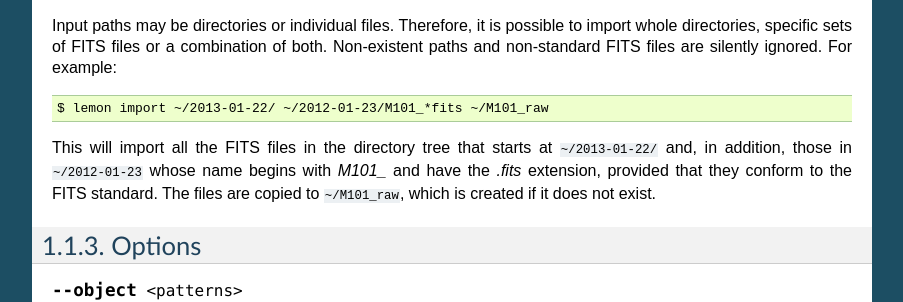
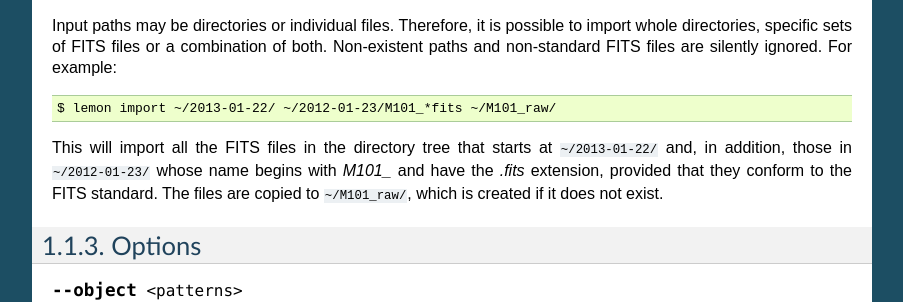
Before and after one commit to vterron/lemon, a Sphinx documentation site: the page built from Doc/commands/import.rst, in a window 1280 px wide and 900 px high, scrolled down 924 px. Shown: the part 159-461 px from the top of the window, without its empty margins (198-1101 px from the left). Built offline with Sphinx 7.4.7, drawn with Linux system fonts in a browser that asks for light colours; some of the changed text lies outside the part shown.

```diff
--- a/Doc/commands/import.rst
+++ b/Doc/commands/import.rst
@@ -87,13 +87,13 @@ to import whole directories, specific sets of FITS files or a combination of
 both. Non-existent paths and non-standard FITS files are silently ignored. For
 example: ::
 
-  $ lemon import ~/2013-01-22/ ~/2012-01-23/M101_*fits ~/M101_raw
+  $ lemon import ~/2013-01-22/ ~/2012-01-23/M101_*fits ~/M101_raw/
 
 This will import all the FITS files in the directory tree that starts at
-``~/2013-01-22/`` and, in addition, those in ``~/2012-01-23`` whose name begins
-with *M101_* and have the *.fits* extension, provided that they conform to the
-FITS standard. The files are copied to ``~/M101_raw``, which is created if it
-does not exist.
+``~/2013-01-22/`` and, in addition, those in ``~/2012-01-23/`` whose name
+begins with *M101_* and have the *.fits* extension, provided that they conform
+to the FITS standard. The files are copied to ``~/M101_raw/``, which is created
+if it does not exist.
 
 
 Options
@@ -258,7 +258,7 @@ to their headers.
 
 ::
 
-  lemon import ~/ ~/exoplanets --object "WASP*b,HD*b,Gliese*b" --follow
+  lemon import ~/ ~/exoplanets/ --object "WASP*b,HD*b,Gliese*b" --follow
 
 In this second example, LEMON scans your entire home directory, copying to
 ``~/exoplanets/`` those FITS files whose object name matches any of these
@@ -273,13 +273,14 @@ that point to directories.
 
   lemon import /disk-b/obs12_images/ /data/ --pattern "*.fit[s]"
 
-Here LEMON walks down the directory ``/disk-b/obs12_images``, detecting all the
-FITS files contained there or in any of its subdirectories and making a copy of
-them to ``/data/``. Thanks to ``--pattern "*.fit[s]"``, the search for these
-FITS files is restricted to those with the extensions ``.fit`` and ``.fits``.
-This illustrates how :option:`--pattern` may be used to considerably speed up
-the execution time of this command, as by default it checks whether all the
-regular files it comes across are standard-conforming FITS files.
+Here LEMON walks down the directory ``/disk-b/obs12_images/``, detecting all
+the FITS files contained there or in any of its subdirectories and making a
+copy of them to ``/data/``. Thanks to ``--pattern "*.fit[s]"``, the search for
+these FITS files is restricted to those with the extensions ``.fit`` and
+``.fits``.  This illustrates how :option:`--pattern` may be used to
+considerably speed up the execution time of this command, as by default it
+checks whether all the regular files it comes across are standard-conforming
+FITS files.
 
 
 .. _import-historical-note:
```
